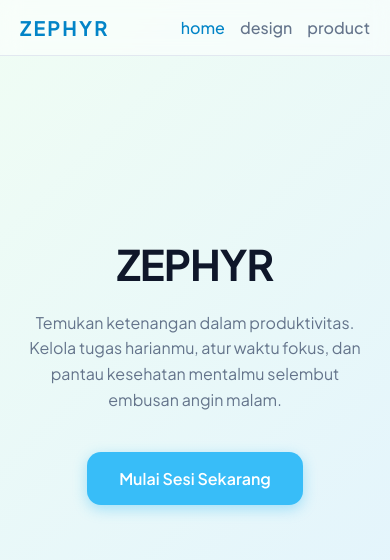
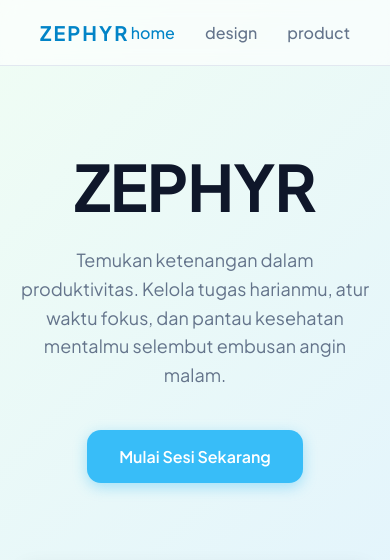
Before and after one commit to BAYbay777/Zephyr, a Python web app: template templates/index.html in a window 390 px wide. Shown: the top 560 px of the page. Run offline with Jinja, Linux system fonts and the light colour scheme; the template is opened without the code that fills it, so the values that code supplies are empty.

Commit message:
Update style.css

```diff
--- a/static/style.css
+++ b/static/style.css
@@ -1,6 +1,6 @@
-/* --- PENGATURAN DASAR & VARIABEL --- */
+/* --- TEMA UTAMA: ANGIN LEMBUT (SOFT BREEZE) --- */
 :root {
-    --bg-gradient: linear-gradient(135deg, #f0fdf4 0%, #e0f2fe 100%); /* Gradasi hijau & biru pastel lembut */
+    --bg-gradient: linear-gradient(135deg, #f0fdf4 0%, #e0f2fe 100%);
     --card-bg: rgba(255, 255, 255, 0.85);
     --text-main: #334155;
     --text-muted: #64748b;
@@ -18,27 +18,21 @@ body {
     font-family: 'Plus Jakarta Sans', sans-serif;
     background: var(--bg-gradient);
     color: var(--text-main);
-    margin: 0;
-    padding: 0;
     min-height: 100vh;
     display: flex;
     flex-direction: column;
-    overflow-x: hidden;
 }
 
-/* --- GAYA BAR NAVIGASI (NAVBAR) --- */
+/* --- BAR NAVIGASI --- */
 nav {
-    background: rgba(255, 255, 255, 0.5);
-    backdrop-filter: blur(10px); /* Efek blur transparan modern */
+    background: rgba(255, 255, 255, 0.6);
+    backdrop-filter: blur(10px);
     -webkit-backdrop-filter: blur(10px);
-    padding: 15px 40px;
+    padding: 20px 40px;
     display: flex;
     justify-content: space-between;
     align-items: center;
     border-bottom: 1px solid var(--border-color);
-    position: sticky;
-    top: 0;
-    z-index: 100;
 }
 
 nav .logo {
@@ -52,8 +46,6 @@ nav ul {
     list-style: none;
     display: flex;
     gap: 30px;
-    margin: 0;
-    padding: 0;
 }
 
 nav ul li a {
@@ -61,7 +53,6 @@ nav ul li a {
     color: var(--text-muted);
     font-weight: 500;
     font-size: 16px;
-    text-transform: lowercase;
     transition: color 0.3s ease;
 }
 
@@ -69,15 +60,14 @@ nav ul li a:hover, nav ul li a.active {
     color: #0284c7;
 }
 
-/* --- TAMPILAN HERO SECTION --- */
+/* --- HERO SECTION --- */
 .hero-section {
-    flex: 1;
     display: flex;
     flex-direction: column;
     justify-content: center;
     align-items: center;
     text-align: center;
-    padding: 60px 20px;
+    padding: 80px 20px 40px 20px;
     max-width: 800px;
     margin: 0 auto;
 }
@@ -86,21 +76,18 @@ nav ul li a:hover, nav ul li a.active {
     font-size: 64px;
     font-weight: 700;
     color: #0f172a;
-    margin: 0 0 20px 0;
+    margin-bottom: 20px;
     letter-spacing: -1px;
-    background: none; /* Menghapus background kuning dari versi lama */
-    padding: 0;
 }
 
 .hero-section p {
     font-size: 18px;
     color: var(--text-muted);
-    max-width: 600px;
-    margin: 0 0 40px 0;
+    margin-bottom: 40px;
     line-height: 1.6;
 }
 
-/* --- GAYA TOMBOL UTAMA --- */
+/* --- TOMBOL UTAMA --- */
 .btn-start {
     font-family: inherit;
     font-weight: 600;
@@ -115,46 +102,32 @@ nav ul li a:hover, nav ul li a.active {
 
 .btn-start:hover {
     background-color: #0284c7;
-    transform: translateY(-2px); /* Efek sedikit naik saat diarahkan kursor */
+    transform: translateY(-2px);
     box-shadow: 0 6px 20px rgba(2, 132, 199, 0.4);
 }
 
-/* --- CONTAINER FOR EMBED CANVA --- */
-.canva-embed-container {
+/* --- PEMBUNGKUS EMBED CANVA RESPONSIF --- */
+.canva-wrapper {
+    max-width: 1000px;
+    width: 90%;
+    margin: 40px auto;
+    box-shadow: 0 4px 20px rgba(0, 0, 0, 0.08);
+    border-radius: 12px;
+    overflow: hidden;
+}
+
+.canva-container {
     position: relative;
     width: 100%;
     height: 0;
-    padding-top: 56.25%; /* Rasio aspek 16:9 yang responsif */
-    margin-top: 20px;
-    margin-bottom: 40px;
-    overflow: hidden;
-    border-radius: 12px;
-    box-shadow: 0 4px 15px rgba(0, 0, 0, 0.05);
+    padding-top: 56.25%; /* Rasio standar layar lebar 16:9 */
 }
 
-.canva-embed-container iframe {
+.canva-container iframe {
     position: absolute;
     width: 100%;
     height: 100%;
     top: 0;
     left: 0;
     border: none;
-    padding: 0;
-    margin: 0;
 }
-
-/* --- RESPONSIVITAS LAYAR GAWAI/HP --- */
-@media (max-width: 600px) {
-    nav {
-        padding: 15px 20px;
-    }
-    .hero-section h1 {
-        font-size: 42px;
-    }
-    .hero-section p {
-        font-size: 16px;
-    }
-    nav ul {
-        gap: 15px;
-    }
-}
```
